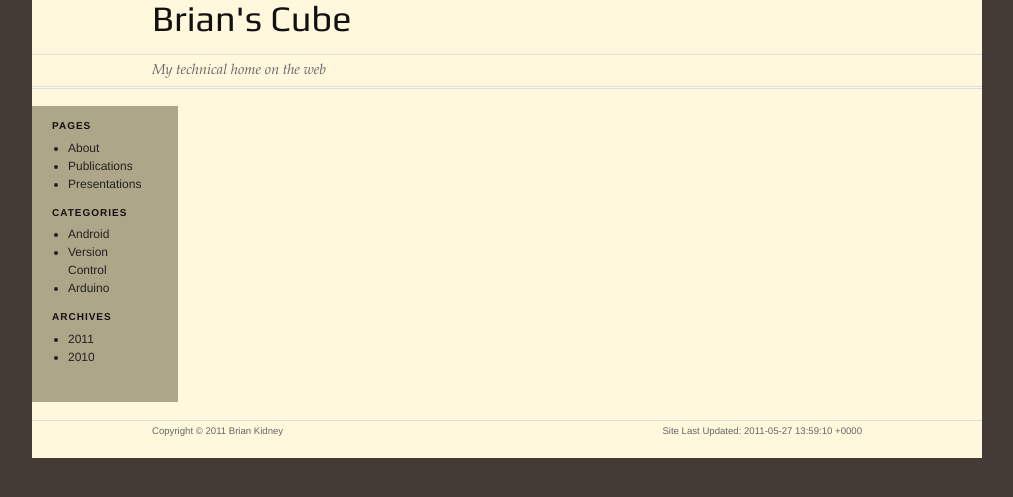
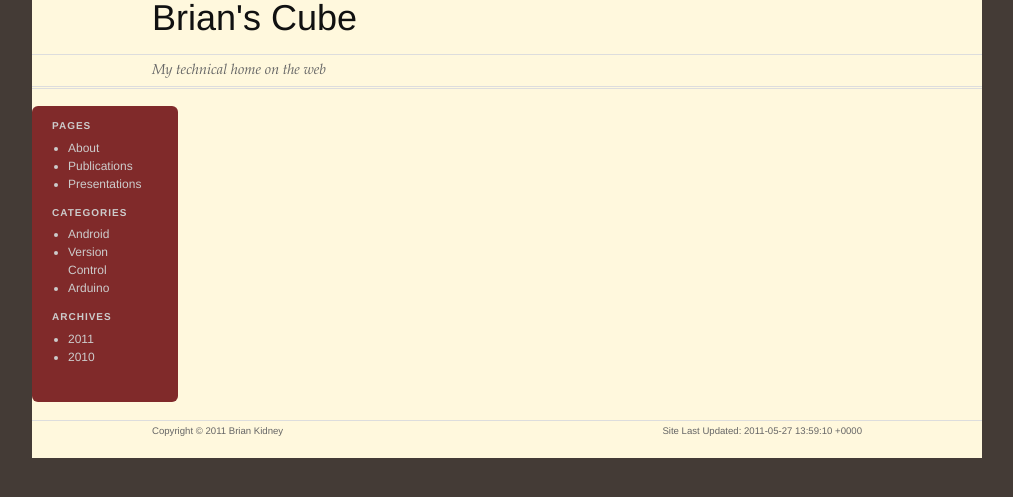
Before and after one commit to bkidney/brianscube.com, a Jekyll site: the page built from index.html, in a window 1280 px wide. Shown: the top 497 px of the page, without its empty margins (133-1146 px from the left). Built offline with Jekyll 4.4.1, drawn with Linux system fonts in a browser that asks for light colours.

Commit message:
- Visual improvements to boxes, code and the post date.

```diff
--- a/assets/css/general.css
+++ b/assets/css/general.css
@@ -1,4 +1,4 @@
-h1 { font-family: 'Play', arial, serif; }
+h2 { font-family: 'Play', arial, serif; }
 A:link, A:visited, A:active { text-decoration: none; border: none; }
 
 .text-right {
@@ -42,8 +42,10 @@
 }
 
 .date {
-	font-size:0.9em;
     color:#8d8861;
+	border: 0px;
+	margin-top: .1em;
+	margin-bottom: .1em;
 }
 
 body {
@@ -55,12 +57,24 @@
 }
 
 .box {
-	background: #AEA688;
+	background: #802A2A;
+	color: #cccccc;
+	-moz-border-radius:6px;
+	-webkit-border-radius:6px;
+	border-radius:6px;
 }
+
+.box h3 {
+	color: #cccccc;
+}
+
 
 .highlight pre {
 	background: #eeeeee;
 	padding:1em;
 	border-width: 1px;
-	border-style: dashed;
+	border-style: solid;
+	-moz-border-radius:6px;
+	-webkit-border-radius:6px;
+	border-radius:6px;
 }
```
